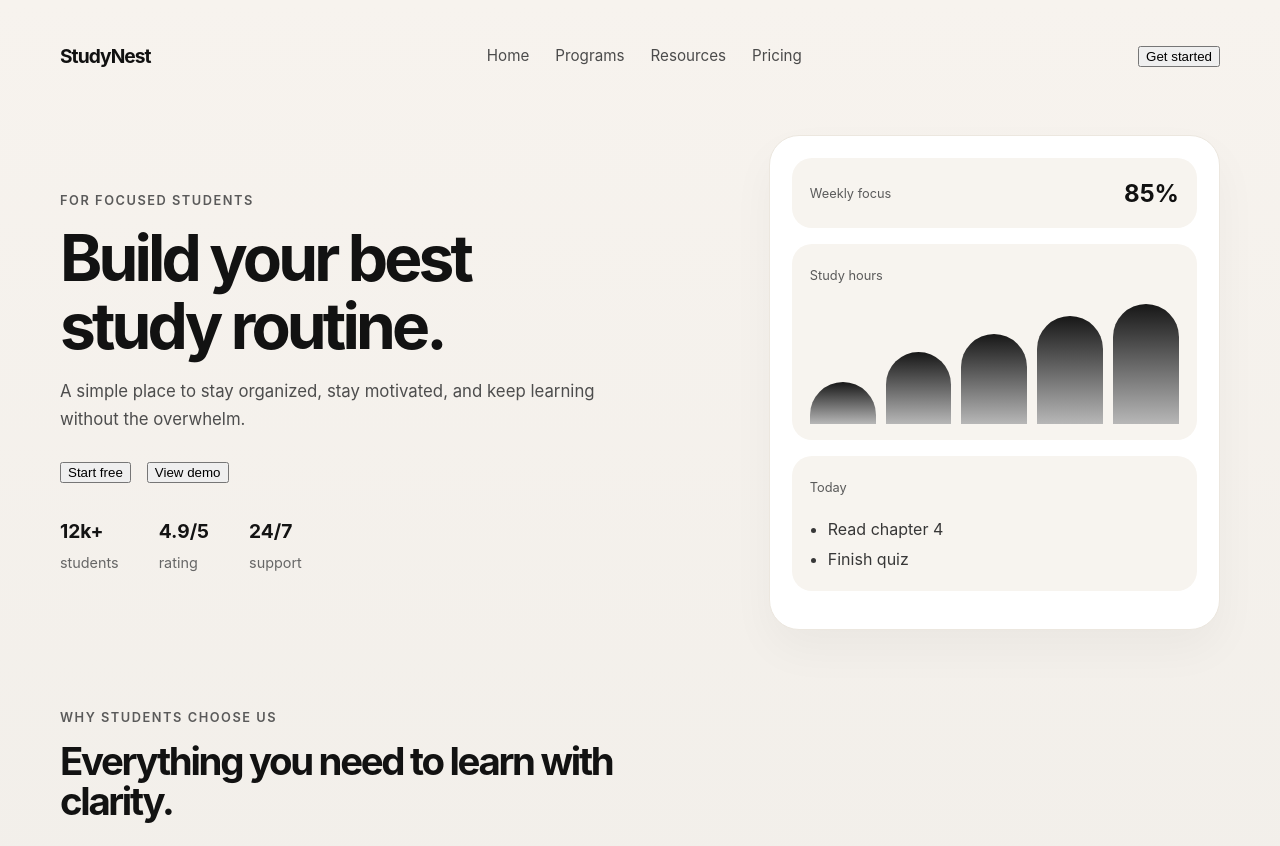
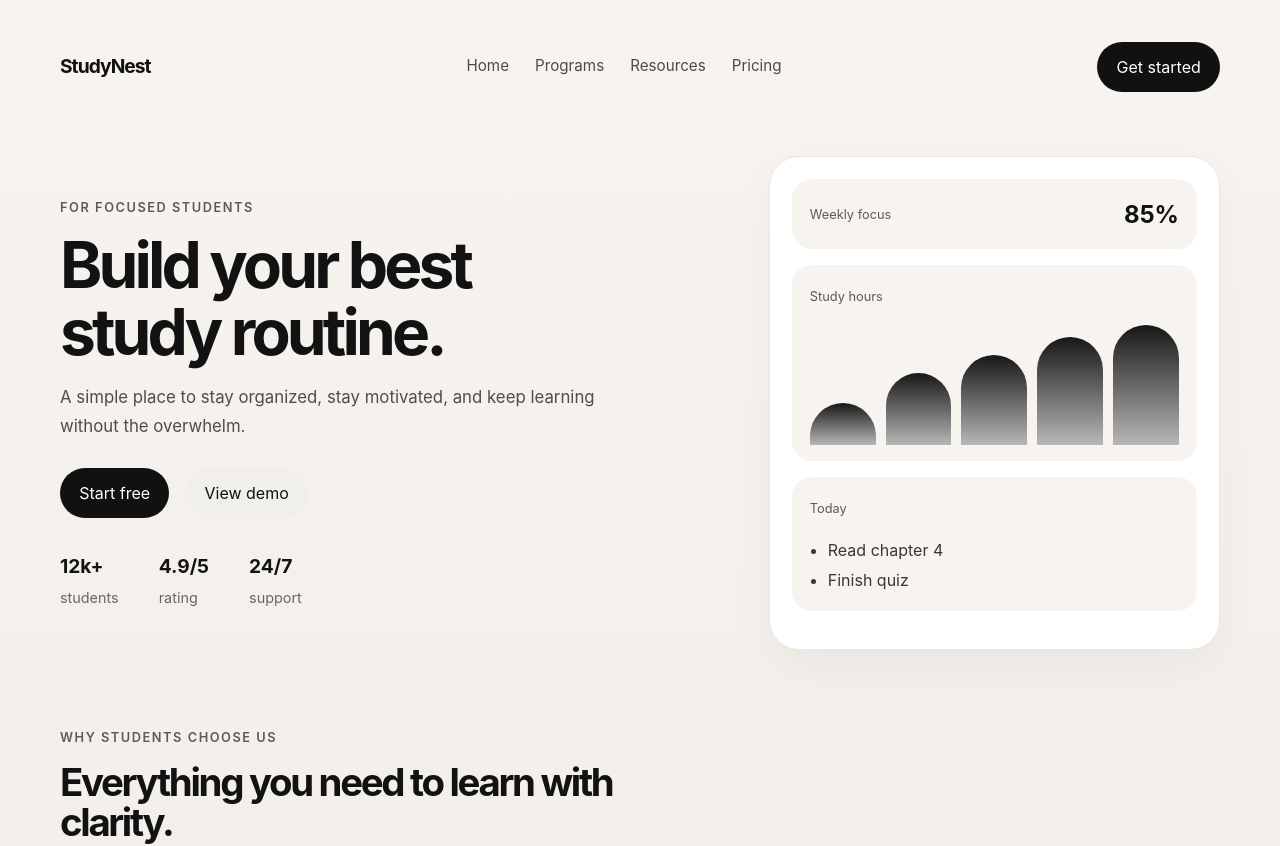
Before and after one commit to ManishNewa/ReactApp, a React (Vite) app: page / in a window 1280 px wide. Shown: the top 846 px of the page. Built offline with nearby package versions, Linux system fonts and the light colour scheme.

Commit message:
fix className typo

```diff
--- a/src/components/buttons/BaseButton.jsx
+++ b/src/components/buttons/BaseButton.jsx
@@ -1,5 +1,5 @@
-export default function BaseButton({label, customClass}) {
+export default function BaseButton({label, className}) {
     return(
-        <button className={customClass}>{label}</button>
+        <button className={className}>{label}</button>
     );
 }
```
